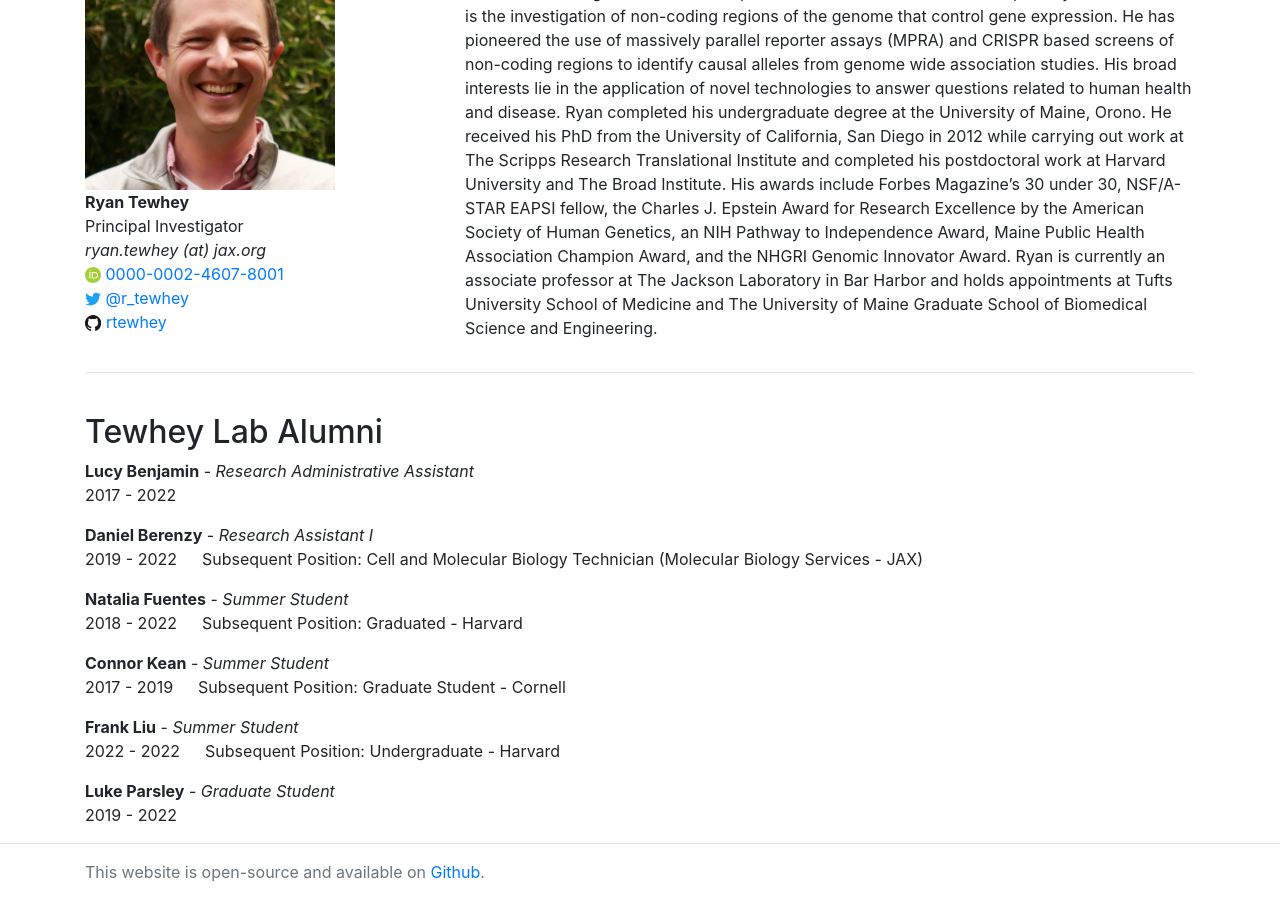
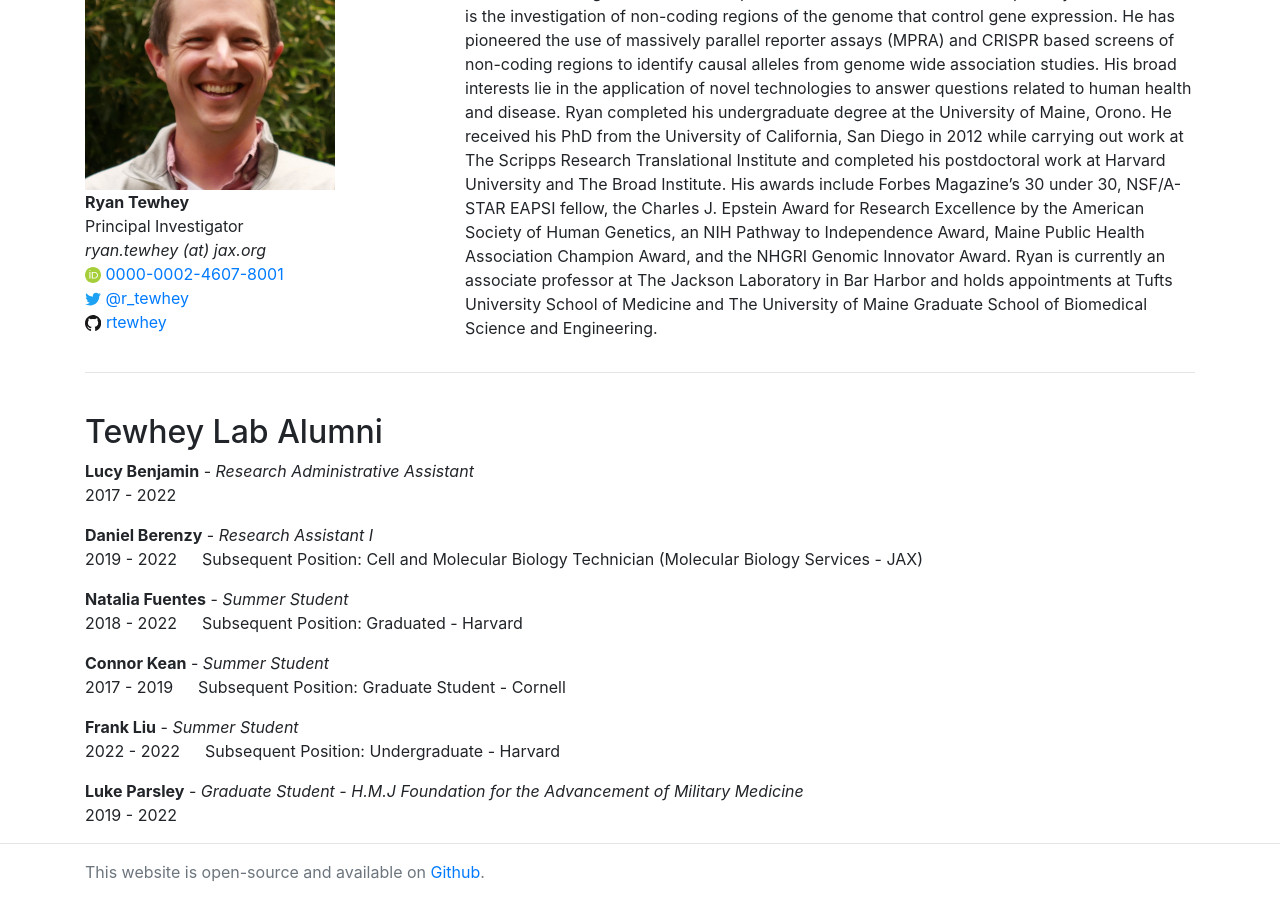
Before and after one commit to tewhey-lab/tewhey-lab.github.io, a Jekyll site: the page built from members/index.html, in a window 1280 px wide and 900 px high, scrolled down 3219 px. Built offline with Jekyll 4.4.1, drawn with Linux system fonts in a browser that asks for light colours; nearby versions of some CDN libraries; comment, search, counter and statistics services are not loaded.

Commit message:
Update alumni.yml

```diff
--- a/_data/alumni.yml
+++ b/_data/alumni.yml
@@ -28,6 +28,6 @@
   current: Undergraduate - Harvard
 
 - name: Luke Parsley
-  position: Graduate Student
+  position: Graduate Student - H.M.J Foundation for the Advancement of Military Medicine
   startdate: 2019
   enddate: 2022
```
